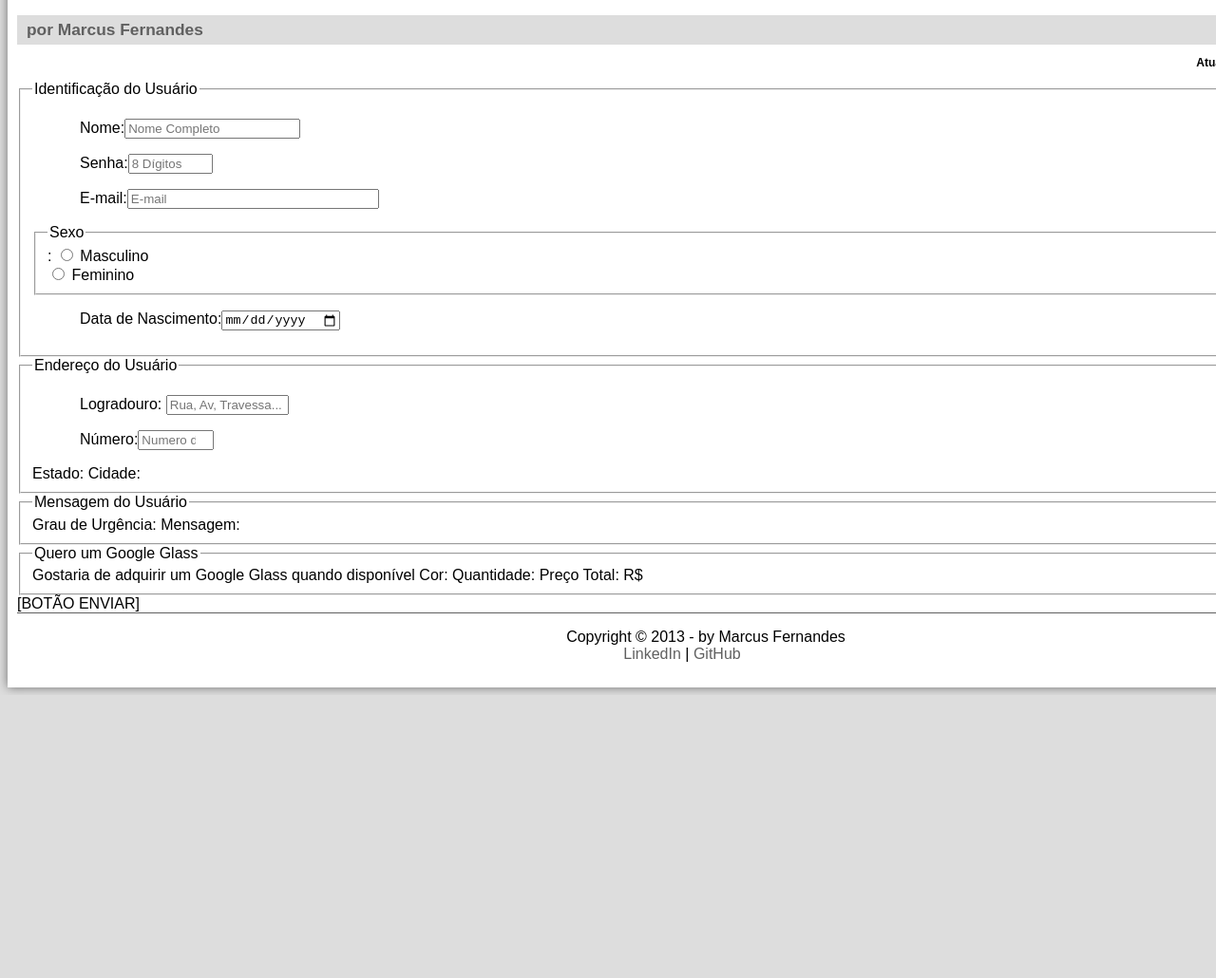
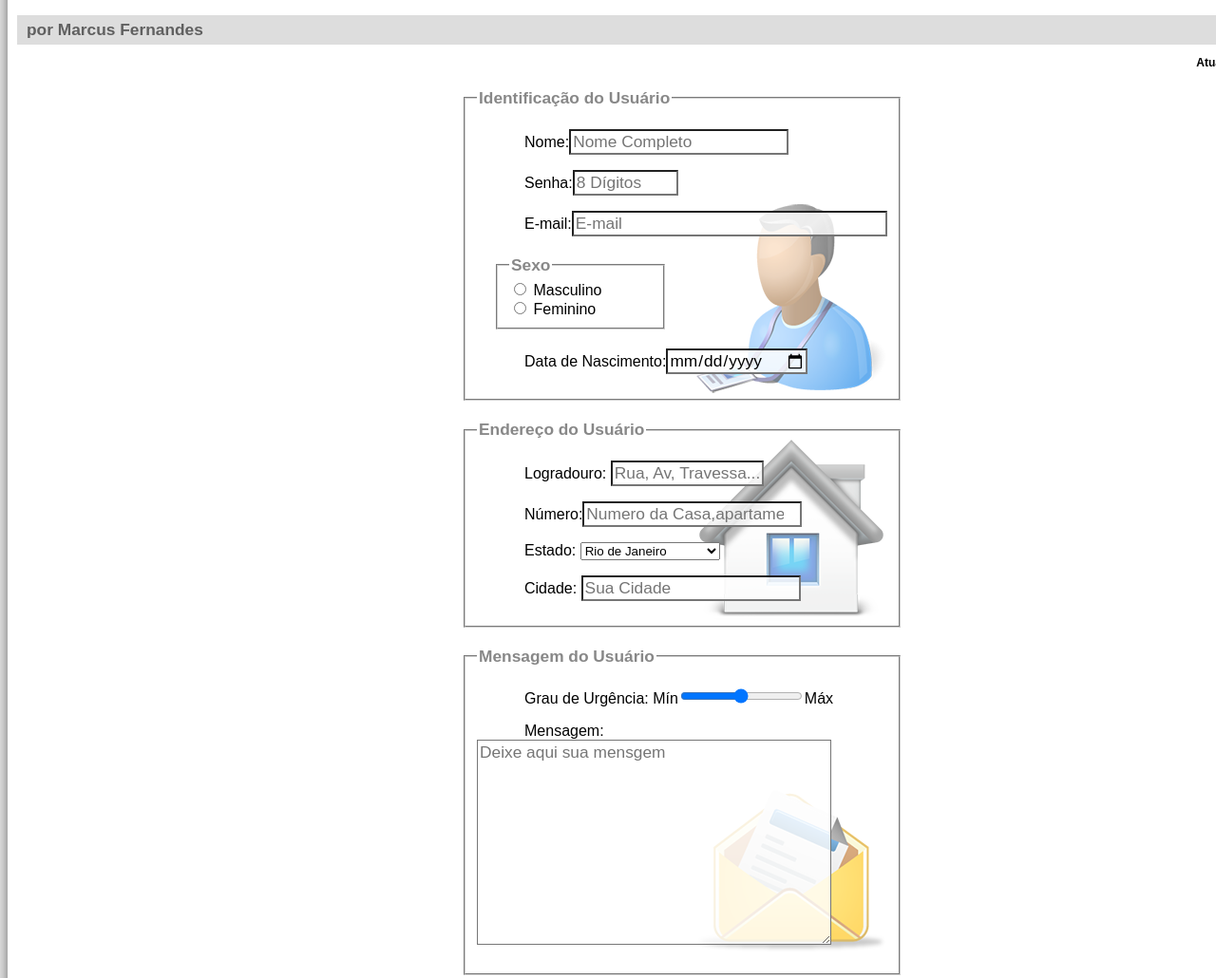
Before and after one commit to MarcusPauloF/Site-HTML, a plain HTML site: page fale-conosco.html in a window 1280 px wide. Shown: the part 260-1290 px from the top of the page at 95% size. Before the commit the page ends 992 px from the top, so only its background shows below. Drawn offline with Linux system fonts and the light colour scheme.

Commit message:
Finalizado o Site

```diff
--- a/_css/form.css
+++ b/_css/form.css
@@ -0,0 +1,49 @@
+@charset "UTF-8";
+
+form{
+    width: 500px;
+    margin: auto;
+}
+
+input, textarea{
+    font-family: sans-serif;
+    font-weight: normal;
+    font-size: 13pt;
+    background-color: rgba(255,255,255,.8);
+}
+
+input:hover, textarea:hover{
+    background-color: #dddddd;
+}
+
+legend{
+    color: #888888;
+    font-weight: bold;
+    font-size: 13pt;
+    font-family: sans-serif;
+}
+
+fieldset{
+    border-color: #cecece;
+    margin: 20px;
+}
+
+fieldset#sexo{
+    width: 150px;
+}
+
+fieldset#usuario{
+    background: url("../_imagens/icone-contato.png") no-repeat 95% 95%;
+}
+
+fieldset#endereco{
+    background: url("../_imagens/icone-endereco.png") no-repeat 95% 95%;
+}
+
+fieldset#mensagem{
+    background: url("../_imagens/icone-mensagem.png") no-repeat 95% 90%;
+}
+
+fieldset#pedido{
+    background: url("../_imagens/icone-pagamento.png") no-repeat 95% 90%;
+}
--- a/fale-conosco.html
+++ b/fale-conosco.html
@@ -6,8 +6,15 @@
     <title>Tudo sobre Google Glass</title>
     <link rel="stylesheet" href="_css/estilo.css"/>
     <link rel="stylesheet" href="_css/form.css"/>
+    <script  src="_javascript/funcoes.js"></script>
+    <script>
+        function calc_total(){
+            var qtd = parseInt(document.getElementById('cQtd').value);
+            tot = qtd * 1500;
+            document.getElementById('cTot').value = tot;
+        }
+    </script>
 </head>
-<script  src="_javascript/funcoes.js"></script>
 <body>
 <div id="interface">
     <header id="cabecalho">
@@ -40,42 +47,70 @@
                 </hgroup>
             </header>
 
-            <form>
+            <form method="post" id="fContato" action="mailto:marcus.custodiofernandes@gmail.com" oninput="calc_total();">
                 <fieldset id="usuario">
                     <legend>Identificação do Usuário</legend>
                     <p><label for="cNome">Nome:</label><input type="text" name="tNome" id="cNome" size="20" maxlength="30" placeholder="Nome Completo"/></p>
                     <p><label for="cSenha">Senha:</label><input type="password" name="tSenha" id="cSenha" size="8" maxlength="8" placeholder="8 Dígitos"/></p>
                     <p><label for="cMail">E-mail</label>:<input type="email" name="tMail" id="cMail" size="30" maxlength="30" placeholder="E-mail"/></p>
-                    <fieldset id="sexo"><legend>Sexo</legend>:
+                    <fieldset id="sexo"><legend>Sexo</legend>
                         <input type="radio" name="tSexo" id="cMasc"/> <label for="cMasc">Masculino</label><br/>
                         <input type="radio" name="tSexo" id="cFem"/> <label for="cFem">Feminino</label></fieldset>
-                    <p>Data de Nascimento:<input type="date" name="tNasc" id="cNasc"></p>
+                    <p><label for="cNasc">Data de Nascimento:</label><input type="date" name="tNasc" id="cNasc"></p>
                 </fieldset>
 
                 <fieldset id="endereco">
                     <legend>Endereço do Usuário</legend>
                     <p><label for="cRua">Logradouro:</label> <input type="text" name="tRua" id="cRua" size="13" maxlength="80" placeholder="Rua, Av, Travessa..."></p>
-                    <p><label for="cNum">Número:</label><input type="number" name="tNum" id="cNum" min="0" max="99999" placeholder="Numero da Casa,apartamento, Estabelecimetno" /></p>
-                    Estado:
-                    Cidade:
+                    <p><label for="cNum">Número:</label><input type="number" name="tNum" id="cNum" min="0" max="99999 " placeholder="Numero da Casa,apartamento, Estabelecimetno" /></p>
+                    <p><label for="cEst">Estado:</label>
+                    <select name="tEst" id="cEst">
+
+                        <optgroup label="Região Sudeste">
+                            <option>Rio de Janeiro</option>
+                            <option>São Paulo</option>
+                            <option>Minas Gerais</option>
+                        </optgroup>
+
+                        <optgroup label="Região Sul">
+                            <option>Paraná</option>
+                            <option>Santa Catarina</option>
+                            <option>Rio Grande do Sul</option>
+                        </optgroup>
+
+                    </select> </p>
+                    <p><label for="cCid">Cidade:</label>
+                    <input type="text" name="tCid" id="cCid" maxlength="40" size="20" placeholder="Sua Cidade" list="cidades"></p>
+                    <datalist id="cidades">
+                        <option value="Rio de janeiro"></option>
+                        <option value="Nova Iguaçu"></option>
+                        <option value="Niterói"></option>
+                        <option value="Belford Roxo"></option>
+                    </datalist>
                 </fieldset>
 
                 <fieldset id="mensagem">
                     <legend>Mensagem do Usuário</legend>
-                    Grau de Urgência:
-                    Mensagem:
+                    <p><label for="cUrg">Grau de Urgência:</label>
+                    Mín<input type="range" name="tUrg" id="cUrg" min="0" max="10" step="1">Máx</p>
+                    <p><label for="cMsg">Mensagem:</label>
+                    <textarea name="tMgs" id="cMsg" cols="35" rows="10" placeholder="Deixe aqui sua mensgem"></textarea></p>
                 </fieldset>
 
                 <fieldset id="pedido">
                     <legend>Quero um Google Glass</legend>
-                    Gostaria de adquirir um Google Glass quando disponível
-                    Cor:
-                    Quantidade:
-                    Preço Total: R$
+                    <p><input type="checkbox" name="tPed" id="cPed" checked/>
+                    <label for="cPed">Gostaria de adquirir um Google Glass quando disponível</label></p>
+                    <p><label for="cCor">Cor:</label>
+                    <input type="color" name="tCor" id="cCor" value="#0000FF"/></p>
+                    <p><label for="cQtd">Quantidade:</label>
+                    <input type="number"    name="tQtd" id="cQtd"   min="0" max="5" value="0"/></p>
+                    <p><label for="cTot">Preço Total: R$</label>
+                    <input type="text"  name="tTot" id="cTot"   placeholder="Total a Pagar" readonly/></p>
                 </fieldset>
 
 
-                [BOTÃO ENVIAR]
+                <input type="image" name="tEnviar" src="_imagens/botao-enviar.png">
             </form>
 
         </article>
```
